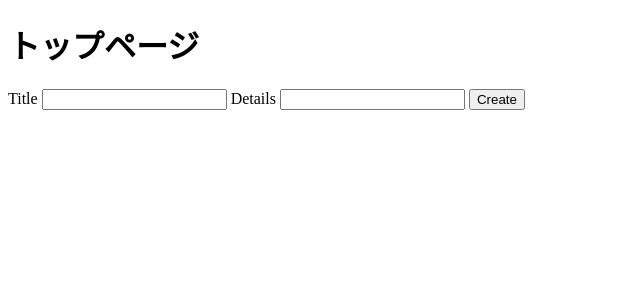
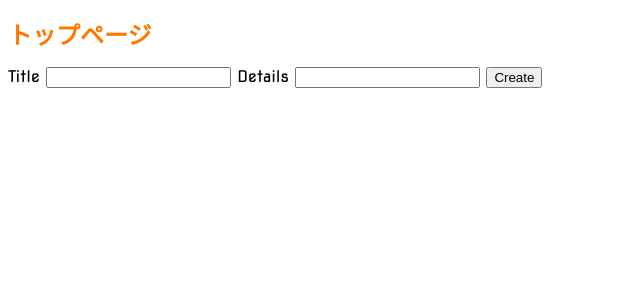
Before and after one commit to tempra3150/psemi-flask, a Flask app: page / in a window 1280 px wide. Shown: the top 300 px of the page, without its empty margins (0-640 px from the left). Run offline with Flask 3, Linux system fonts and the light colour scheme.

Commit message:
option_submit

```diff
--- /dev/null
+++ b/static/css/style.css
@@ -0,0 +1,30 @@
+
+@import url('https://fonts.googleapis.com/css2?family=Noto+Sans+JP:wght@400;700&family=Nova+Square&display=swap');
+
+:root{
+   --primary: #0d6efd;
+   --dark:#21252f;
+   --body:#888;
+}
+
+ body{
+   font-family: 'Noto Sans JP', sans-serif;
+   font-family: 'Nova Square', sans-serif;
+ }
+
+.navvar .nav-link{
+   color:#ffff !important;
+   font-size: 14px;
+   font-weight: 700;
+}
+
+h1 {
+    font-size:24px;
+    font-weight: bold;
+    color: #ff7800;
+}
+h2 {
+    font-size:24px;
+    font-weight: bold;
+    color: rgb(22, 240, 14);
+}
--- a/templates/index.html
+++ b/templates/index.html
@@ -1,6 +1,9 @@
 {% extends 'base.html' %}
+{% block body %}
 
-{% block body %}
+ <!--ここにstylesheetを追加-->
+ <link rel="stylesheet" href="../static/css/style.css">
+
 <h1>トップページ</h1>
 <div class="form">
     <form action="/create" method="POST">
```
